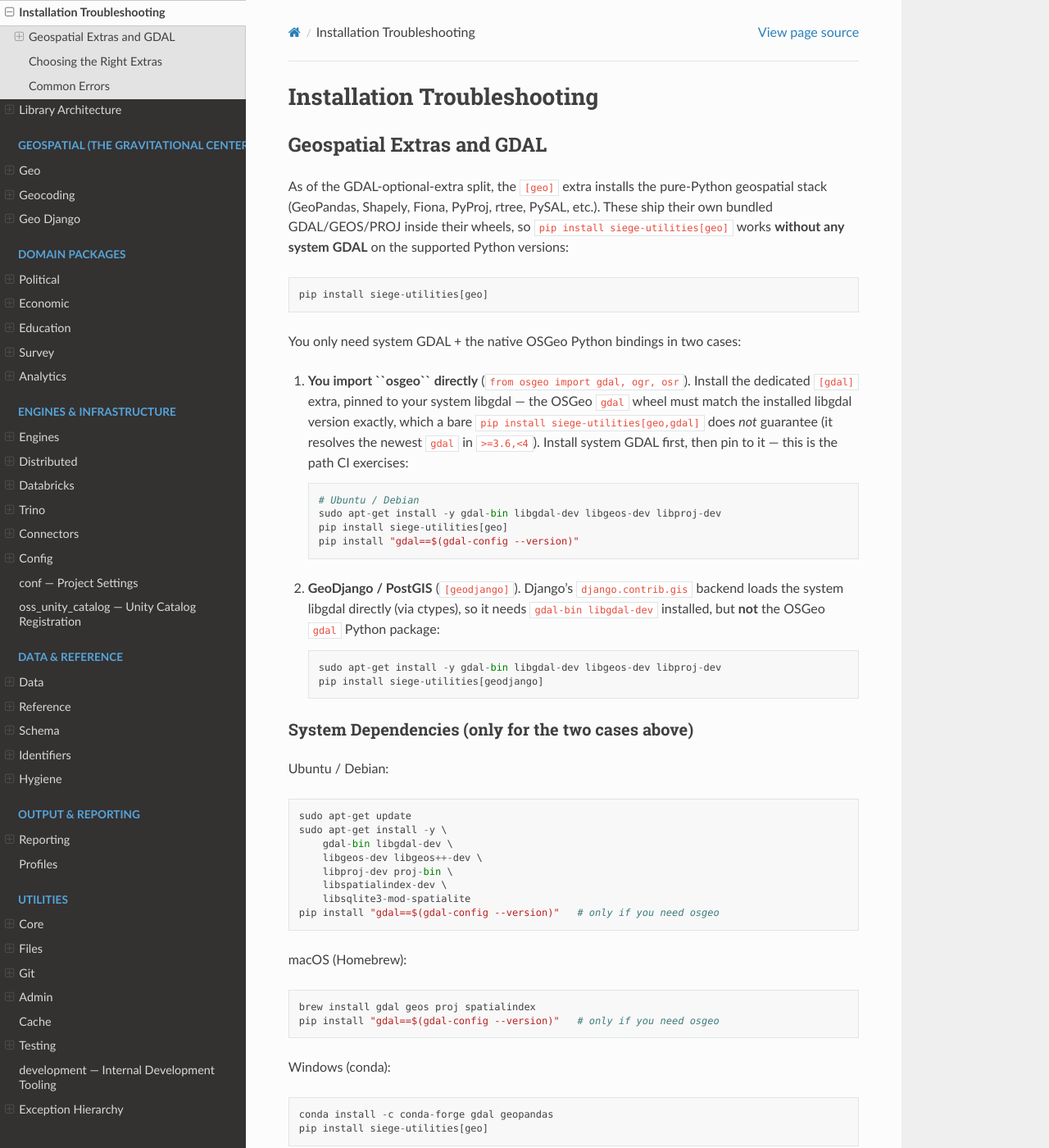
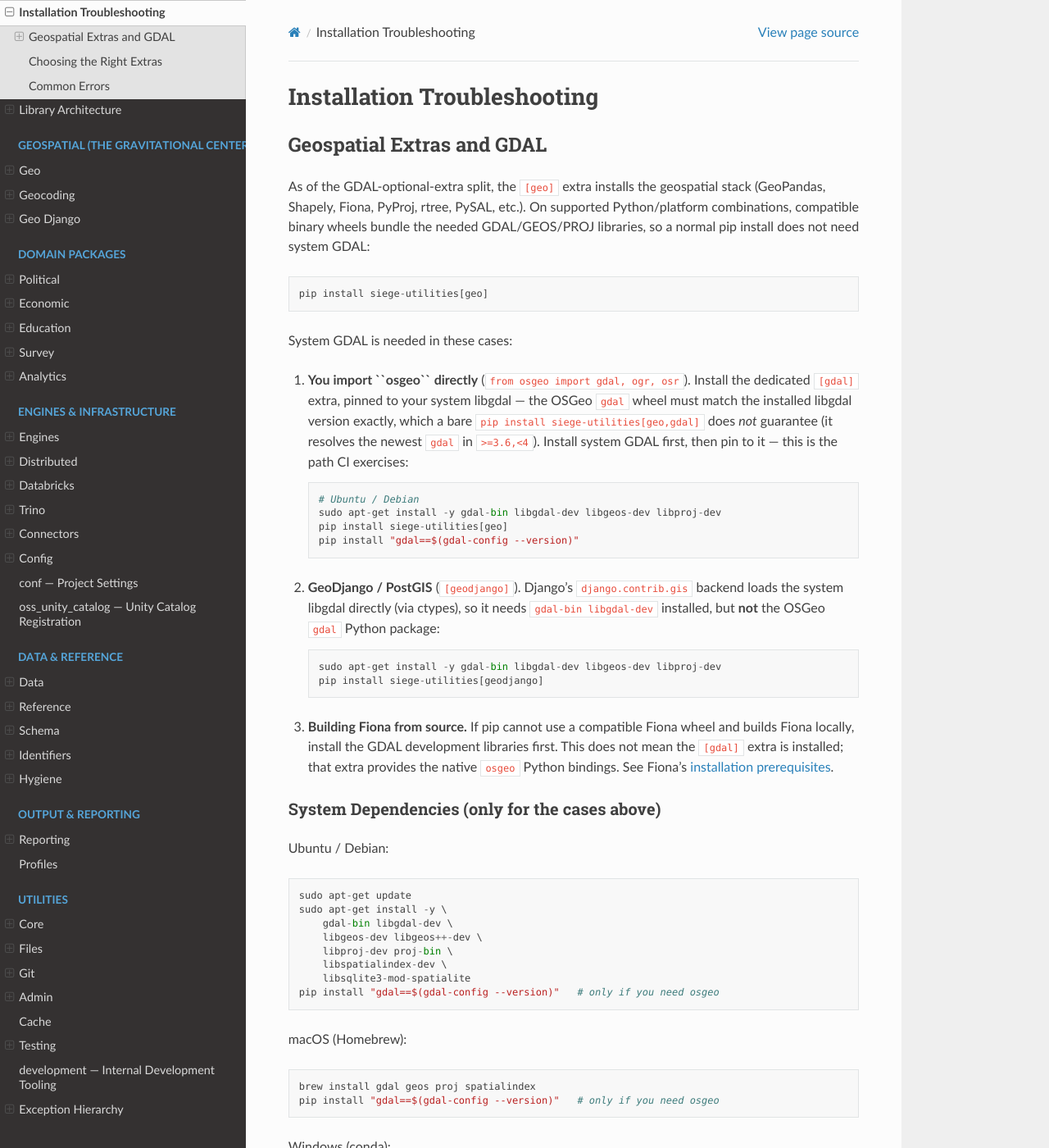
Before and after one commit to siege-analytics/siege_utilities, a Sphinx documentation site: the page built from docs/source/installation_troubleshooting.rst, in a window 1280 px wide and 1400 px high. Shown: the whole window at 82% size. Built offline with Sphinx 7.4.7 and the Read the Docs theme 3.1.0, drawn with Linux system fonts in a browser that asks for light colours; pages that are not in the unit, such as notebooks, are missing from menus.

Commit message:
docs: qualify bundled GDAL wheel guidance

```diff
--- a/docs/source/installation_troubleshooting.rst
+++ b/docs/source/installation_troubleshooting.rst
@@ -5,15 +5,14 @@ Geospatial Extras and GDAL
 --------------------------
 
 As of the GDAL-optional-extra split, the ``[geo]`` extra installs the
-pure-Python geospatial stack (GeoPandas, Shapely, Fiona, PyProj, rtree,
-PySAL, etc.). These ship their own bundled GDAL/GEOS/PROJ inside their
-wheels, so ``pip install siege-utilities[geo]`` works **without any
-system GDAL** on the supported Python versions::
+geospatial stack (GeoPandas, Shapely, Fiona, PyProj, rtree, PySAL, etc.).
+On supported Python/platform combinations, compatible binary wheels bundle
+the needed GDAL/GEOS/PROJ libraries, so a normal pip install does not need
+system GDAL::
 
     pip install siege-utilities[geo]
 
-You only need system GDAL + the native OSGeo Python bindings in two
-cases:
+System GDAL is needed in these cases:
 
 1. **You import ``osgeo`` directly** (``from osgeo import gdal, ogr,
    osr``). Install the dedicated ``[gdal]`` extra, pinned to your system
@@ -36,7 +35,13 @@ cases:
        sudo apt-get install -y gdal-bin libgdal-dev libgeos-dev libproj-dev
        pip install siege-utilities[geodjango]
 
-System Dependencies (only for the two cases above)
+3. **Building Fiona from source.** If pip cannot use a compatible Fiona wheel
+   and builds Fiona locally, install the GDAL development libraries first.
+   This does not mean the ``[gdal]`` extra is installed; that extra provides
+   the native ``osgeo`` Python bindings. See Fiona's
+   `installation prerequisites <https://fiona.readthedocs.io/en/stable/install.html>`_.
+
+System Dependencies (only for the cases above)
 ~~~~~~~~~~~~~~~~~~~~~~~~~~~~~~~~~~~~~~~~~~~~~~~~~~~~
 
 Ubuntu / Debian::
```
Also changed, not shown: README.md (+1 -1 lines), docs/QUICK_START_GUIDE.md (+5 -3 lines), docs/source/about.rst (+5 -4 lines).
